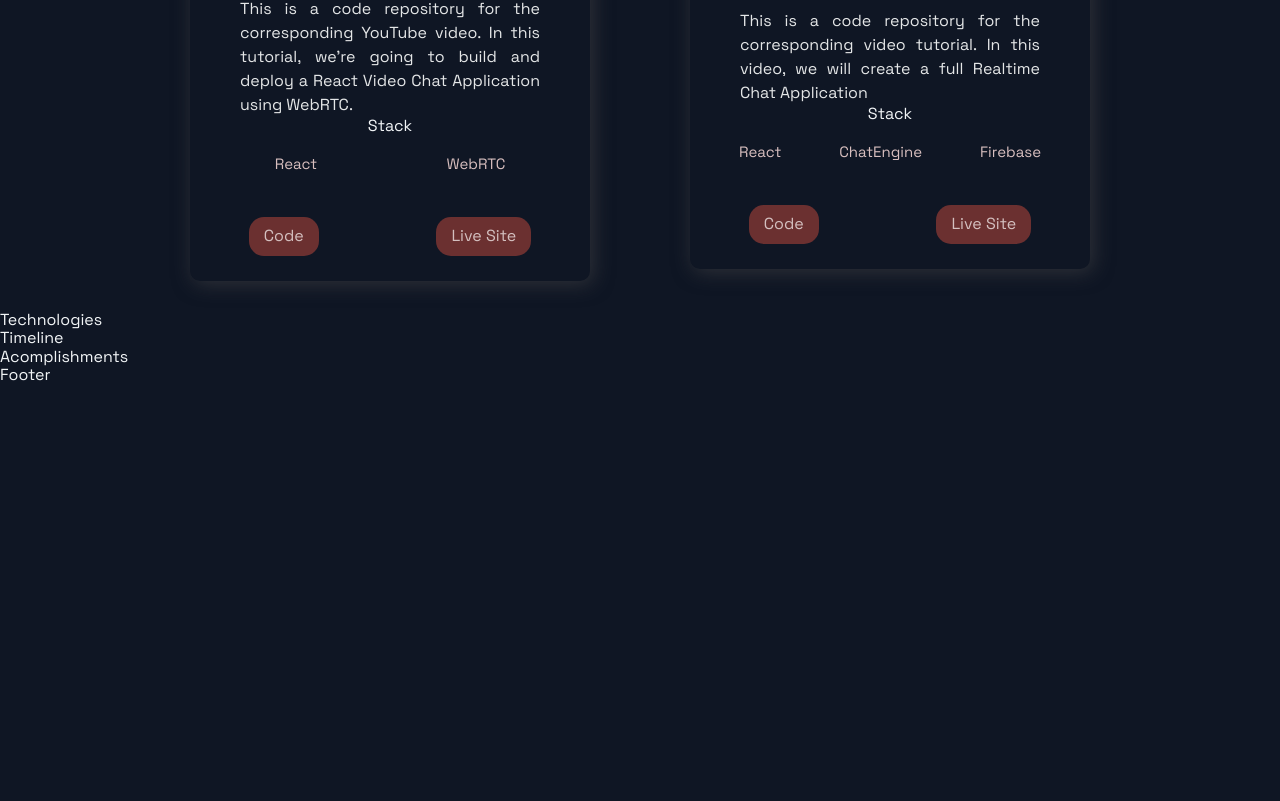
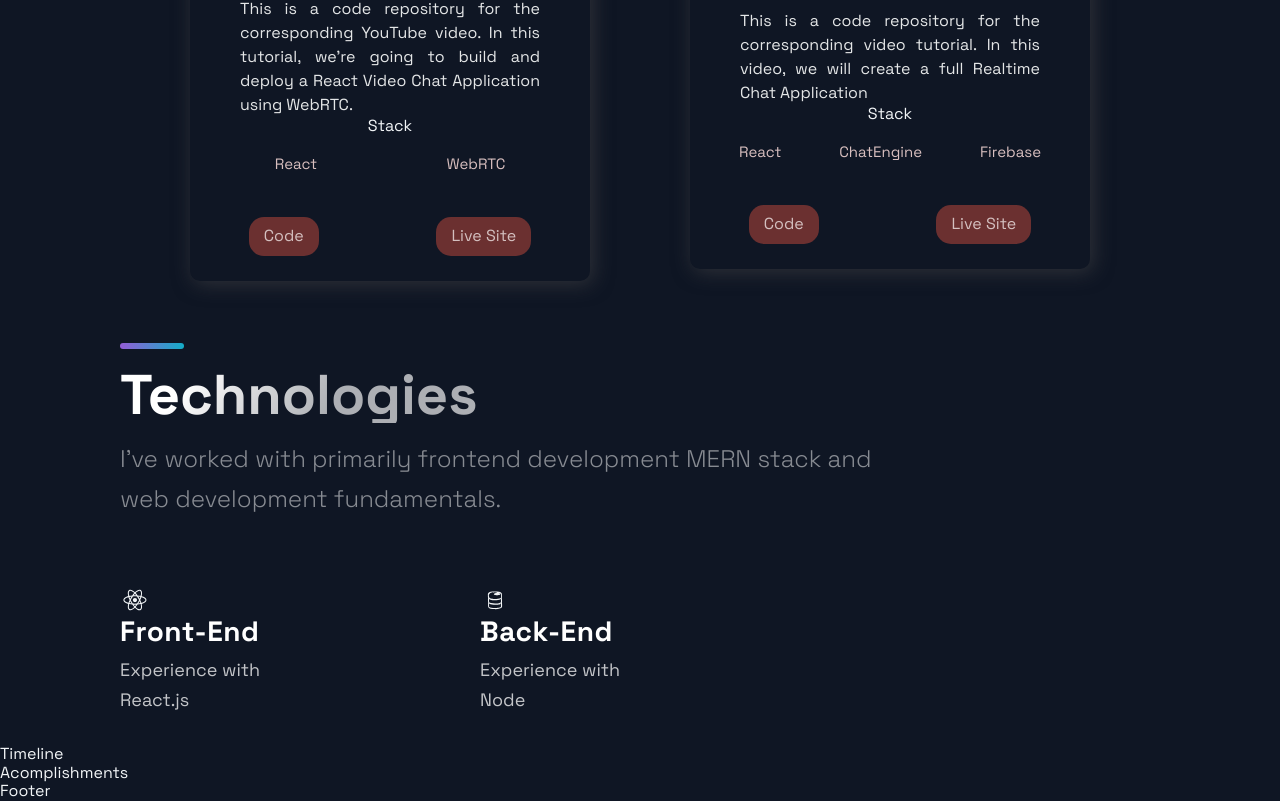
Before and after one commit to shay90210/new-portfolio-dev, a Next.js app: page / in a window 1280 px wide. Shown: the part 1924-2725 px from the top of the page. Before the commit the page ends 2309 px from the top, so only its background shows below. Built offline with nearby package versions, Linux system fonts and the light colour scheme.

Commit message:
added technologies section

```diff
--- a/src/components/Technologies/Technologies.js
+++ b/src/components/Technologies/Technologies.js
@@ -4,9 +4,36 @@
 import { List, ListContainer, ListItem, ListParagraph, ListTitle } from './TechnologiesStyles';
 
 const Technologies = () =>  (
-  <div>
-    Technologies
-  </div>
+  <Section id='tech'>
+    <SectionDivider />
+    <br />
+    <SectionTitle>Technologies</SectionTitle>
+    <SectionText>
+      I've worked with primarily frontend development MERN stack and web development fundamentals.
+    </SectionText>
+    <List>
+      <ListItem>
+        <DiReact size='3rem' />
+        <ListContainer>
+          <ListTitle>Front-End</ListTitle>
+          <ListParagraph>
+            Experience with <br />
+            React.js
+          </ListParagraph>
+        </ListContainer>
+      </ListItem>
+      <ListItem>
+        <DiFirebase size='3rem' />
+        <ListContainer>
+          <ListTitle>Back-End</ListTitle>
+          <ListParagraph>
+            Experience with <br />
+            Node
+          </ListParagraph>
+        </ListContainer>
+      </ListItem>
+    </List>
+  </Section>
 );
 
 export default Technologies;
```
